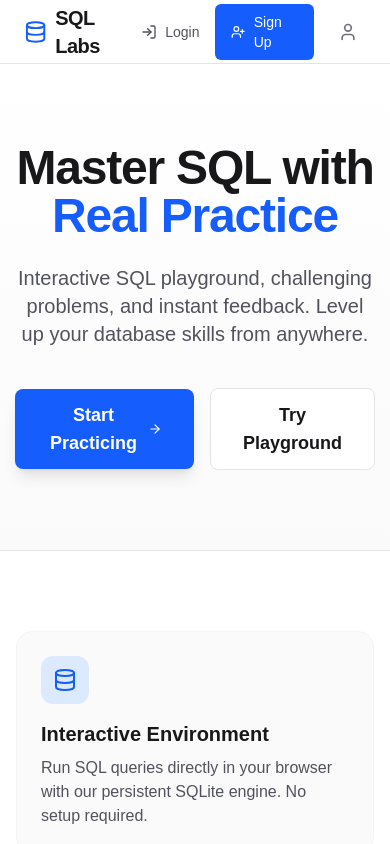
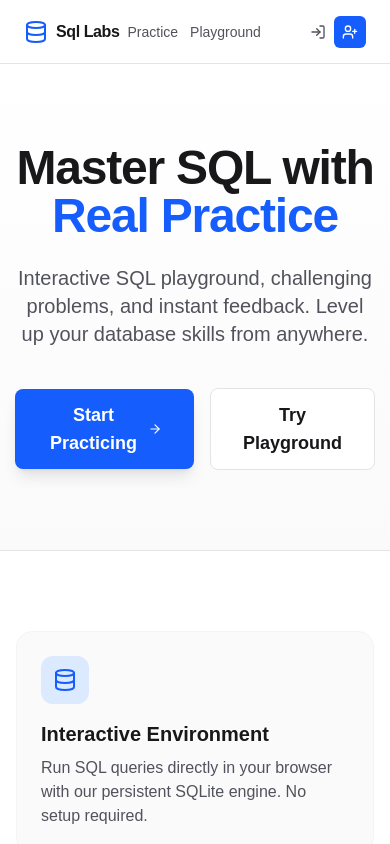
Before and after one commit to abhaykantmishra/sql-lab, a Next.js app: page / in a window 390 px wide. Shown: the top 844 px of the page. Built offline with nearby package versions, Linux system fonts and the light colour scheme.

Commit message:
chore: minor ui fixes

```diff
--- a/src/components/Header.js
+++ b/src/components/Header.js
@@ -4,13 +4,13 @@ import { Database, User, LogIn, UserPlus } from 'lucide-react';
 const Header = () => {
     return (
         <header className="h-16 border-b border-zinc-200 dark:border-zinc-800 bg-white dark:bg-zinc-900 flex items-center px-6 justify-between sticky top-0 z-50">
-            <div className="flex items-center gap-8">
+            <div className="flex items-center gap-2 md:gap-8">
                 <Link href="/" className="flex items-center gap-2 hover:opacity-80 transition-opacity">
                     <Database className="text-blue-600 dark:text-blue-400" size={24} />
-                    <span className="font-bold text-xl tracking-tight text-zinc-900 dark:text-zinc-100">SQL Labs</span>
+                    <span className="font-semibold md:font-bold text-base whitespace-nowrap md:text-xl  tracking-tight text-zinc-900 dark:text-zinc-100">Sql Labs</span>
                 </Link>
 
-                <nav className="hidden md:flex items-center gap-6">
+                <nav className="flex items-center gap-3 md:gap-6">
                     <Link href="/practice" className="text-sm font-medium text-zinc-600 dark:text-zinc-400 hover:text-blue-600 dark:hover:text-blue-400 transition-colors">
                         Practice
                     </Link>
@@ -20,18 +20,18 @@ const Header = () => {
                 </nav>
             </div>
 
-            <div className="flex items-center gap-4">
+            <div className="flex items-center gap-2 md:gap-4">
                 <Link href="/login" className="text-sm font-medium text-zinc-600 dark:text-zinc-400 hover:text-zinc-900 dark:hover:text-zinc-100 transition-colors flex items-center gap-2">
                     <LogIn size={16} />
-                    Login
+                    <span className='hidden md:flex'>Login</span>
                 </Link>
-                <Link href="/signup" className="text-sm font-medium px-4 py-2 bg-blue-600 hover:bg-blue-700 text-white rounded-md transition-colors flex items-center gap-2">
+                <Link href="/signup" className="text-sm font-medium px-2 py-2 bg-blue-600 hover:bg-blue-700 text-white rounded-md transition-colors flex items-center gap-2">
                     <UserPlus size={16} />
-                    Sign Up
+                    <span className='hidden md:flex'>Sign Up</span>
                 </Link>
-                <Link href="/profile" className="p-2 text-zinc-500 hover:text-zinc-900 dark:text-zinc-400 dark:hover:text-zinc-100 transition-colors" title="Profile">
+                {/* <Link href="/profile" className="p-2 text-zinc-500 hover:text-zinc-900 dark:text-zinc-400 dark:hover:text-zinc-100 transition-colors" title="Profile">
                     <User size={20} />
-                </Link>
+                </Link> */}
             </div>
         </header>
     );
--- a/src/components/Workspace.js
+++ b/src/components/Workspace.js
@@ -18,6 +18,18 @@ const Workspace = () => {
     const [error, setError] = useState(null);
     const [status, setStatus] = useState(null); // 'Passed' | 'Failed' | null
     const [showQuestionList, setShowQuestionList] = useState(true);
+    const [isMobile, setIsMobile] = useState(false);
+
+    useEffect(() => {
+        const handleResize = () => {
+            setIsMobile(window.innerWidth < 768);
+        };
+        handleResize();
+        window.addEventListener('resize', handleResize);
+        return () => {
+            window.removeEventListener('resize', handleResize);
+        };
+    }, []);
 
     const handleRun = async () => {
         console.log("run");
@@ -62,6 +74,10 @@ const Workspace = () => {
     const handleSelectQuestion = (question) => {
         const q = getQuestionById(question.id);
         setCurrentQuestion(q);
+
+        if (isMobile)
+            setShowQuestionList(false);
+
         setCode("-- Write your SQL query here\n");
         setResults(null);
         setError(null);
@@ -96,7 +112,7 @@ const Workspace = () => {
                         className="flex items-center gap-2 px-4 py-1.5 bg-zinc-800 hover:bg-zinc-700 text-zinc-100 rounded text-sm font-medium transition-colors"
                     >
                         <Play size={16} className="fill-zinc-100" />
-                        {<>Run <span className='text-xs text-center border border-white p-0.5 rounded-10 hidden md:flex flex-row'> Ctrl+ <CornerDownLeft className='text-xs text-center w-4 h-4' /></span></>}
+                        {<>Run <span className='text-xs text-center border-[0.1px] border-zinc-500 p-0.5 rounded-10 hidden md:flex flex-row'> Ctrl+ <CornerDownLeft className='text-xs text-center w-4 h-4' /></span></>}
                     </button>
                     <button
                         onClick={handleSubmit}
@@ -109,9 +125,9 @@ const Workspace = () => {
             </div>
 
             {/* Main Content */}
-            <div className="flex-1 overflow-hidden flex">
+            <div className="flex-1 overflow-hidden flex max-h-[calc(100vh-5rem)]">
                 {showQuestionList && (
-                    <div className="w-64 shrink-0 h-full border-r border-zinc-800 hidden md:block">
+                    <div className="absolute lg:relative z-50 w-64 shrink-0 max-h-[calc(100vh-6rem)] h-full border-r border-zinc-800">
                         <QuestionList
                             questions={QUESTIONS}
                             currentQuestionId={currentQuestion?.id}
@@ -120,8 +136,8 @@ const Workspace = () => {
                     </div>
                 )}
 
-                <div className="flex-1 h-full overflow-hidden">
-                    <PanelGroup direction="horizontal">
+                <div className="md:flex-1 h-full w-full overflow-hidden">
+                    <PanelGroup direction={isMobile ? "vertical" : "horizontal"}>
                         {/* Left Panel: Problem Description */}
                         <Panel defaultSize={40} minSize={20}>
                             <ProblemDescription question={currentQuestion} />
```
